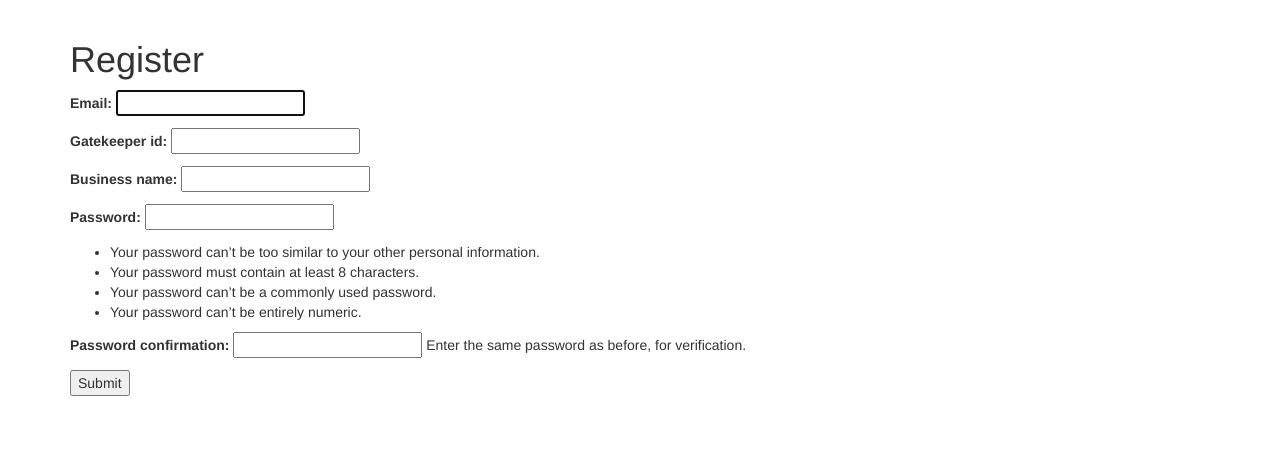
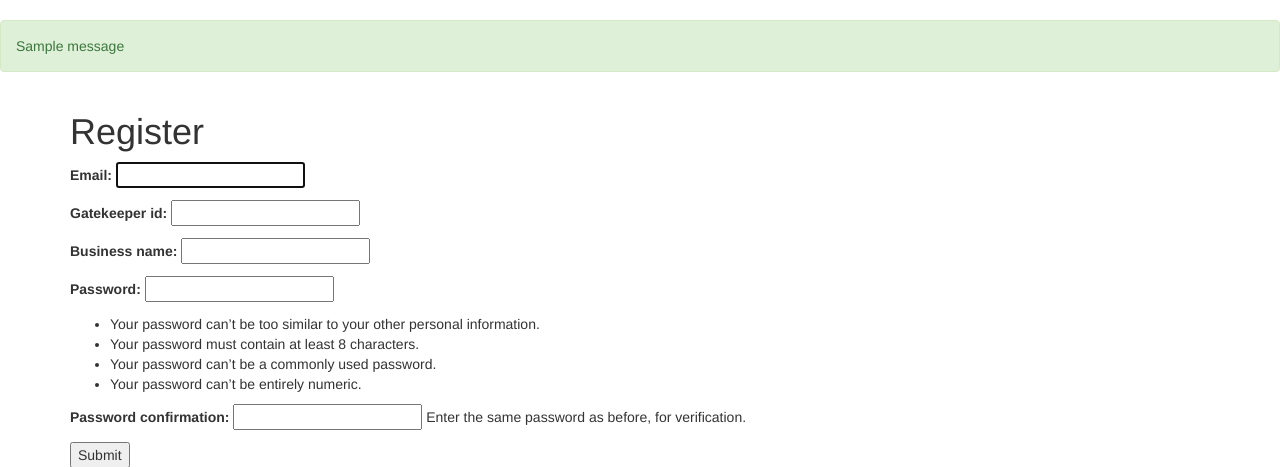
Before and after one commit to navin010/farmplan, a Django app: page /accounts/register/ in a window 1280 px wide. Shown: the part 72-539 px from the top of the page. Run offline with Django 3.2, Linux system fonts and the light colour scheme; tables that the repository leaves empty hold one stand-in row (values such as "Sample post"); one stand-in notice (Sample message) is shown; some libraries are stand-ins or nearby versions.

Commit message:
add bootstrap notification for successfully deleted

```diff
--- a/accounts/templates/base.html
+++ b/accounts/templates/base.html
@@ -57,6 +57,8 @@
       </nav>
     </div>
 
+    {% include "connections/messages.html" %}
+
     {%block body%}
      <h1>Base</h1>
     {% endblock %}
--- /dev/null
+++ b/connections/templates/connections/messages.html
@@ -0,0 +1,9 @@
+{% if messages %}
+    {% for message in messages %}
+        {% if message.tags %}                               <!--refers to the tag e.g. success on messages.success-->
+            <div class="alert alert-{{ message.tags }}">    <!--setting bootstap property to variable based on tag, this case success=green in BS-->
+                {{message}}                                 <!--Message text e.g. successfully deleted-->
+            </div>
+        {% endif %}
+    {% endfor %}
+{% endif %}
```
Also changed, not shown: db.sqlite3.
